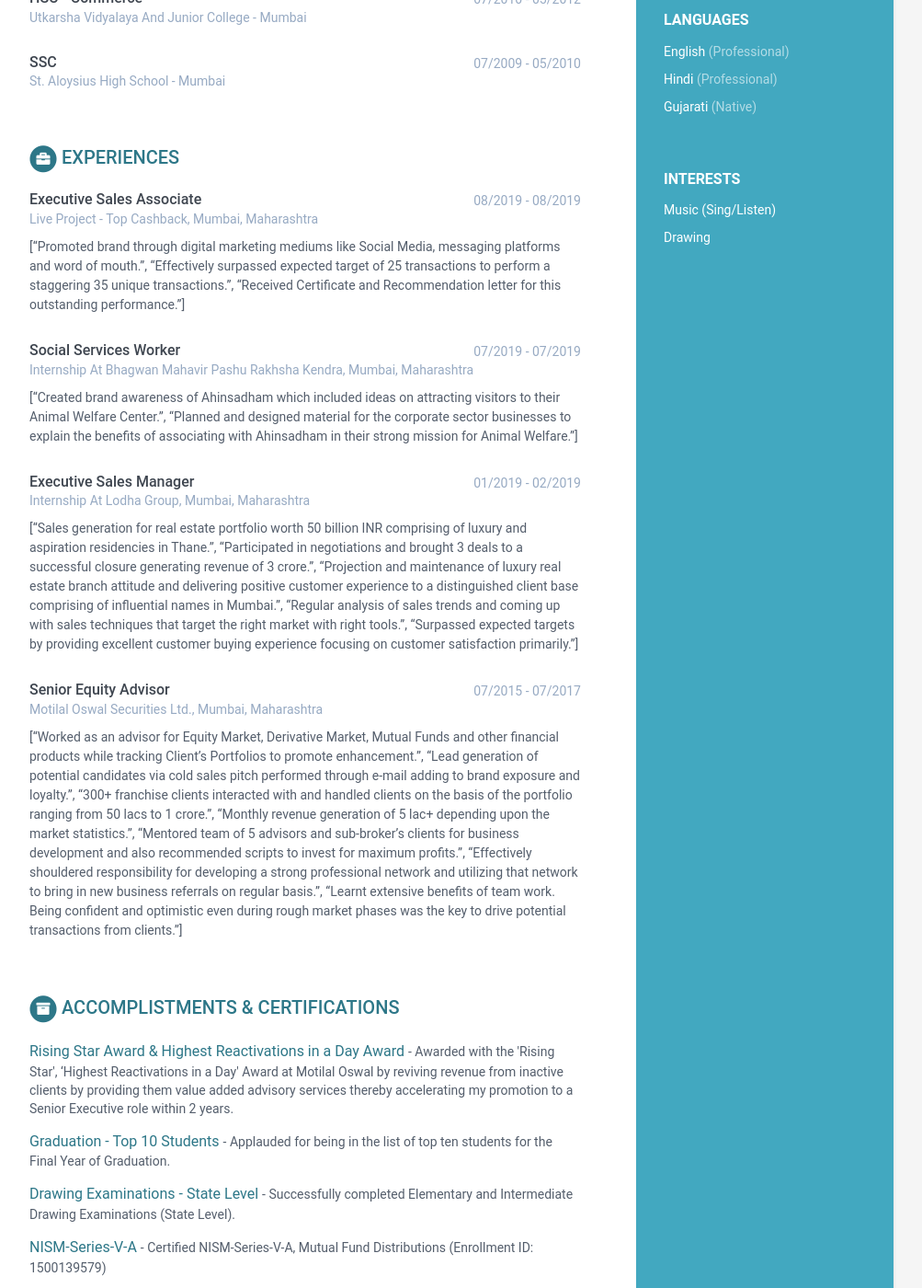
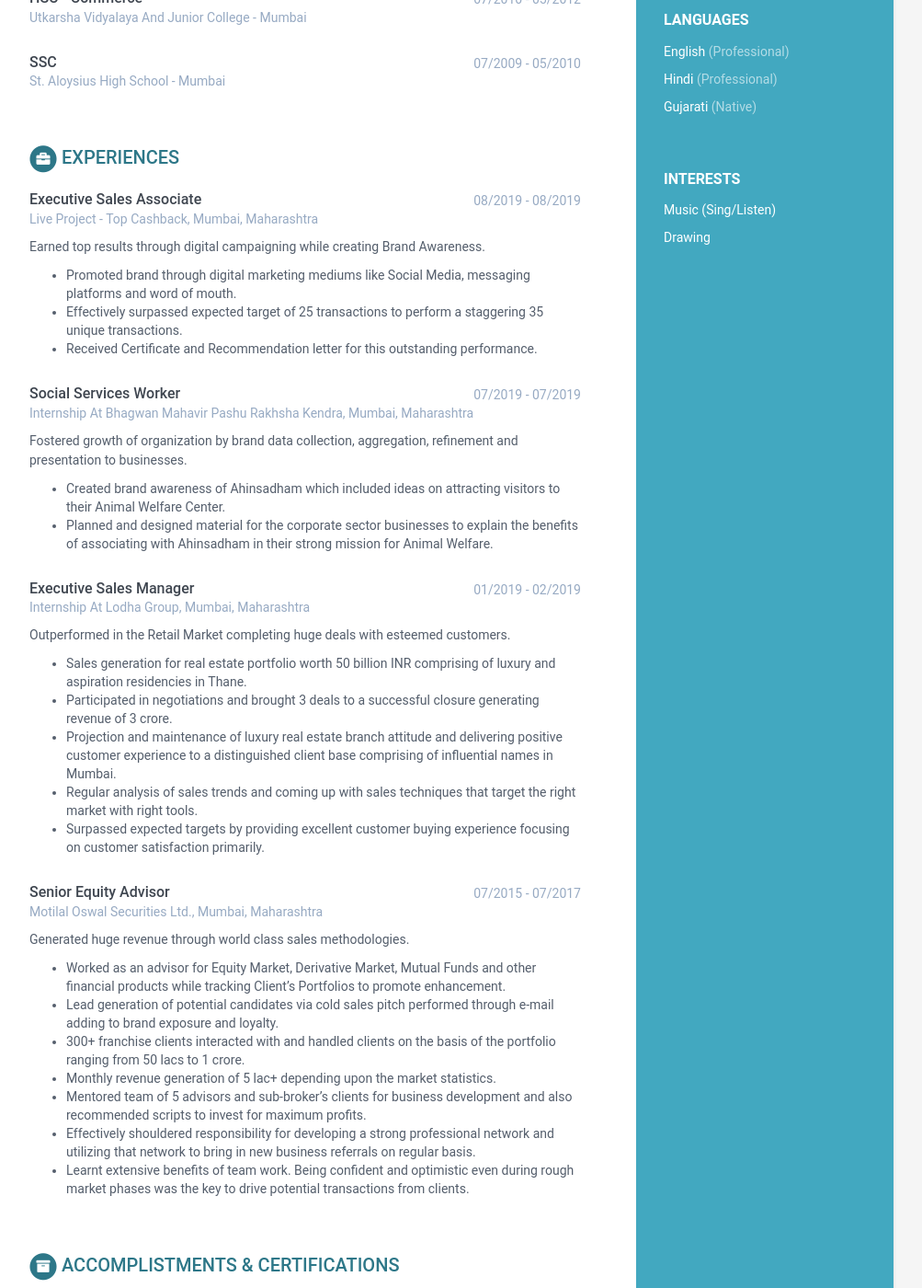
Before and after one commit to sanskruti-shah/online-cv, a Jekyll site: the page built from index.html, in a window 1280 px wide and 1400 px high, scrolled down 463 px. Shown: the whole window at 92% size, without its empty margins (168-1171 px from the left). Built offline with Jekyll 4.4.1, drawn with Linux system fonts in a browser that asks for light colours.

Commit message:
Some random stuff to markdownify the objects

```diff
--- a/_data/data.yml
+++ b/_data/data.yml
@@ -57,20 +57,23 @@ experiences:
     - role: Executive Sales Associate
       time: 08/2019 - 08/2019
       company: Live Project - Top Cashback, Mumbai, Maharashtra
-      details:
+      details: |
+        Earned top results through digital campaigning while creating Brand Awareness.
           - Promoted brand through digital marketing mediums like Social Media, messaging platforms and word of mouth.
           - Effectively surpassed expected target of 25 transactions to perform a staggering 35 unique transactions.
           - Received Certificate and Recommendation letter for this outstanding performance.
     - role: Social Services Worker
       time: 07/2019 - 07/2019
       company: Internship At Bhagwan Mahavir Pashu Rakhsha Kendra, Mumbai, Maharashtra
-      details:
+      details: |
+        Fostered growth of organization by brand data collection, aggregation, refinement and presentation to businesses.
           - Created brand awareness of Ahinsadham which included ideas on attracting visitors to their Animal Welfare Center.
           - Planned and designed material for the corporate sector businesses to explain the benefits of associating with Ahinsadham in their strong mission for Animal Welfare.
     - role: Executive Sales Manager
       time: 01/2019 - 02/2019
       company: Internship At Lodha Group, Mumbai, Maharashtra
-      details:
+      details: |
+        Outperformed in the Retail Market completing huge deals with esteemed customers.
           - Sales generation for real estate portfolio worth 50 billion INR comprising of luxury and aspiration residencies in Thane.
           - Participated in negotiations and brought 3 deals to a successful closure generating revenue of 3 crore.
           - Projection and maintenance of luxury real estate branch attitude and delivering positive customer experience to a distinguished client base comprising of influential names in Mumbai.
@@ -79,7 +82,8 @@ experiences:
     - role: Senior Equity Advisor
       time: 07/2015 - 07/2017
       company: Motilal Oswal Securities Ltd., Mumbai, Maharashtra
-      details:
+      details: |
+        Generated huge revenue through world class sales methodologies.
           - Worked as an advisor for Equity Market, Derivative Market, Mutual Funds and other financial products while tracking Client's Portfolios to promote enhancement.
           - Lead generation of potential candidates via cold sales pitch performed through e-mail adding to brand exposure and loyalty.
           - 300+ franchise clients interacted with and handled clients on the basis of the portfolio ranging from 50 lacs to 1 crore.
```
